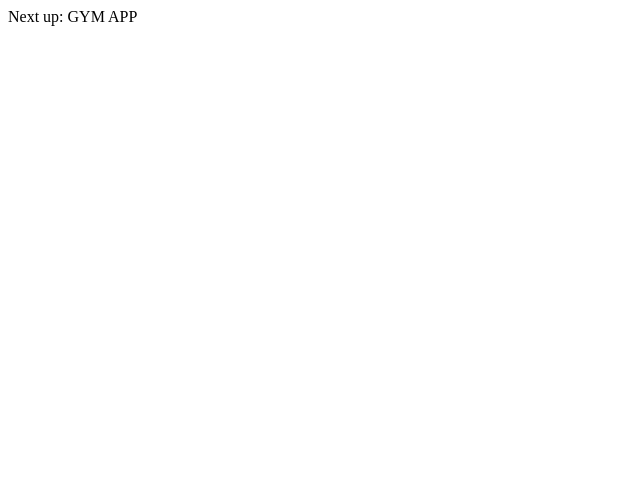
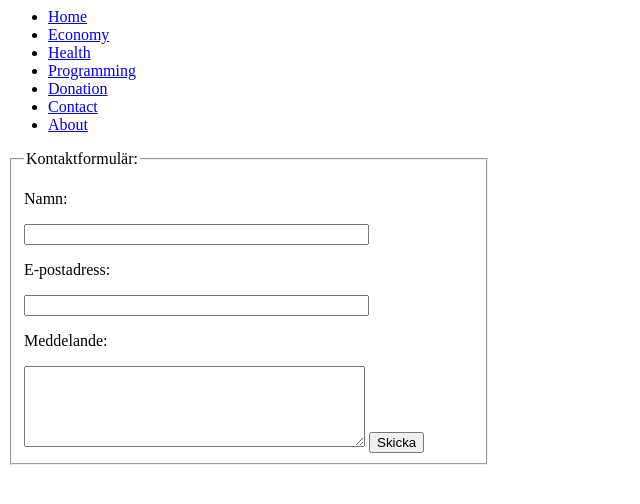
Before and after one commit to theanarch/JavaScript1, a website: page index.html in a window 1280 px wide. Shown: the whole page, without its empty margins (0-640 px from the left). Drawn offline with Linux system fonts and the light colour scheme.

Commit message:
The rise of Boris page

```diff
--- /dev/null
+++ b/css/style.css
@@ -0,0 +1,3 @@
+.formInfo{
+ line-height: 0px
+}
--- a/index.html
+++ b/index.html
@@ -1,12 +1,79 @@
 <html>
 
-    <head>
-        <title>Are you a belieber?</title>
-    </head>
+<head>
+    <meta charset="UTF-8">
 
-    <body>
-        <p>Next up:
-            GYM APP
-        </p>
-    </body>
+    <script>
+        function fixElement(element, message) {
+            alert(message);
+            element.focus();
+        }
+        function isMailReady(form) {
+            var passed = false;
+            if (form.fullname.value == "") {
+                fixElement(form.fullname, "Information saknas i fältet NAMN!");
+            }
+            else if (form.email.value.indexOf("@") == -1 ||
+                form.email.value.indexOf(".") == -1) {
+                fixElement(form.email, "Ange en giltig epostadress i fältet EPOSTADRESS!");
+            }
+            else if (form.message.value == "") {
+                fixElement(form.message, "Du har inte skrivit något meddelande!");
+            }
+            else {
+                passed = true;
+            }
+            return passed;
+        }
+    </script>
+
+    <title>namn...</title>
+
+
+</head>
+
+<body>
+
+    <ul class="navbar" Z>
+        <li>
+            <a href="#Home">Home</a>
+        </li>
+        <li>
+            <a href="#Economy">Economy</a>
+        </li>
+        <li>
+            <a href="#Health">Health</a>
+        </li>
+        <li>
+            <a href="#Programming">Programming</a>
+        </li>
+        <li>
+            <a href="#Donation">Donation</a>
+        </li>
+        <li>
+            <a href="#Contact">Contact</a>
+        </li>
+        <li>
+            <a href="#About">About</a>
+        </li>
+    </ul>
+
+
+    <form name="kontakt" action="mailto:din_egen@adress.com" method="POST" enctype="text/plain" onSubmit="return isMailReady(this);">
+
+        <fieldset style="width: 450px;">
+            <legend>Kontaktformulär: </legend>
+            <p class="formInfo">Namn:</p>
+            <input name="fullname" type="TEXT" size="40">
+            <p class="formInfo">E-postadress:</p>
+            <input name="email" type="TEXT" size="40">
+            </td>
+            <p class="formInfo">Meddelande:</p>
+            <textarea rows="5" cols="40" name="message"></textarea>
+            <input name="SUBMIT" type="SUBMIT" value="Skicka">
+        </fieldset>
+    </form>
+
+</body>
+
 </html>
--- a/package.json
+++ b/package.json
@@ -14,12 +14,14 @@
     "webpage"
   ],
   "author": "Boris Torbica",
-  "license": "ISC",
+  "license": "MIT",
   "bugs": {
     "url": "https://github.com/theanarch/JavaScript1%14/issues"
   },
   "homepage": "https://github.com/theanarch/JavaScript1%14#readme",
-  "dependencies": {},
+  "dependencies": {
+    "angular": "^1.6.9"
+  },
   "devDependencies": {
     "lodash": "^4.17.5"
   }
```
Also changed, not shown: css/ccs.txt.txt (added), js/js.txt.txt (added), 1 other file.
